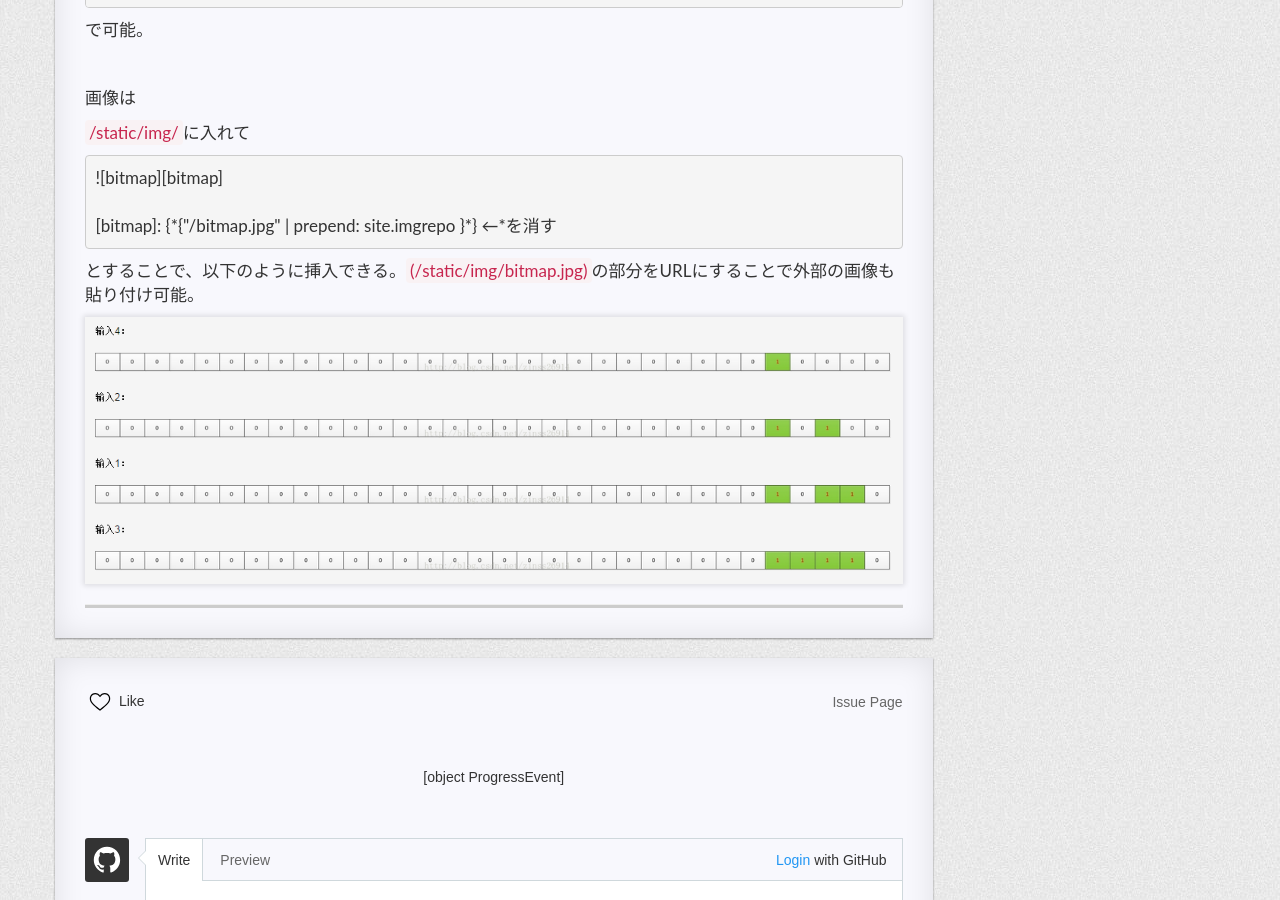
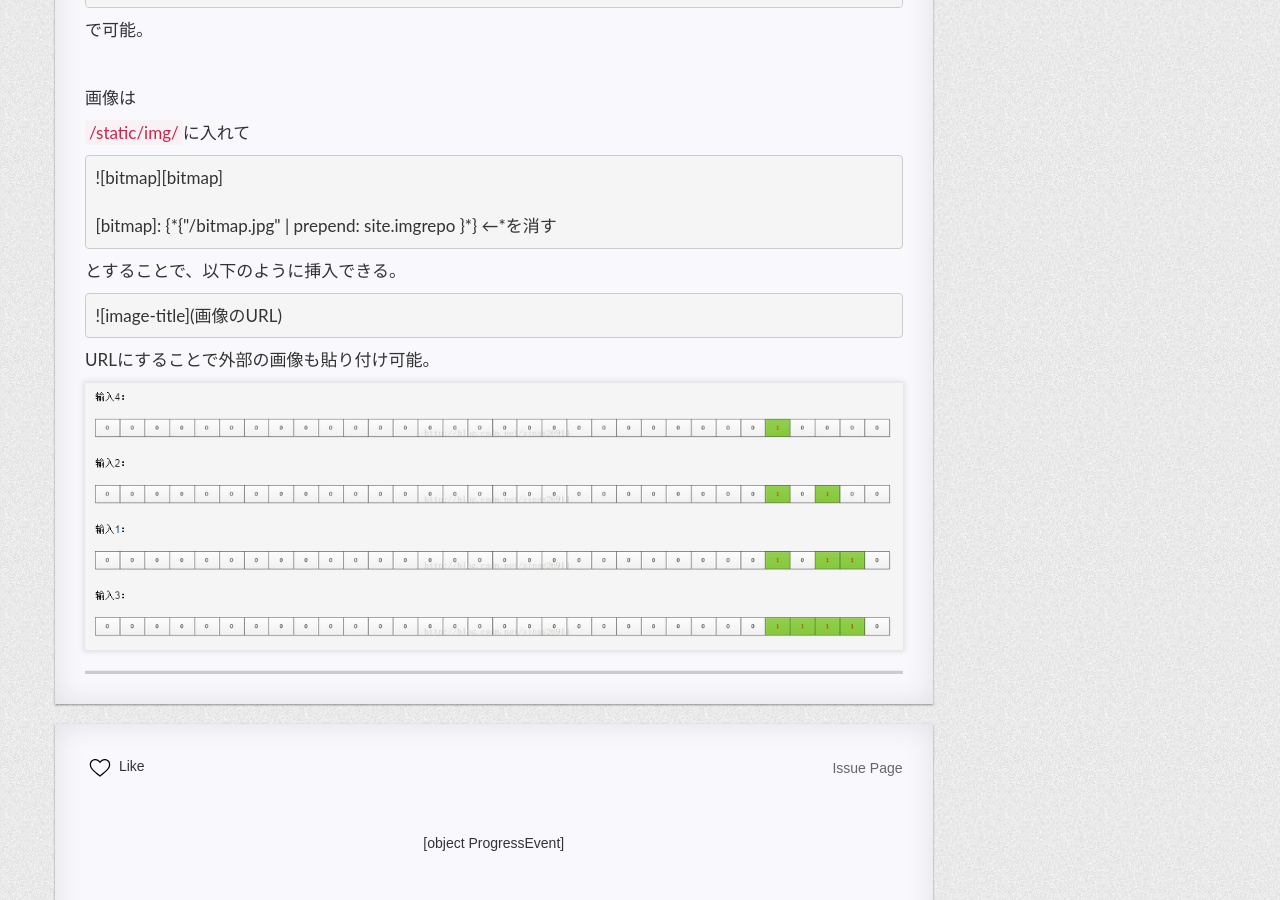
Before and after one commit to nononotyamm/TripleBrain, a Jekyll site: the page built from _posts/2021-1-28-about-posting.md, in a window 1280 px wide and 900 px high, scrolled down 2712 px. Built offline with Jekyll 4.4.1, drawn with Linux system fonts in a browser that asks for light colours; nearby versions of some CDN libraries; comment, search, counter and statistics services are not loaded; a style sheet for code colours, icons or effects is not loaded.

Commit message:
modify 2021-1-28-about-posting.md

````diff
--- a/_posts/2021-1-28-about-posting.md
+++ b/_posts/2021-1-28-about-posting.md
@@ -143,7 +143,13 @@ categories: markdown
 [bitmap]: {*{"/bitmap.jpg" | prepend: site.imgrepo }*} ←*を消す
 ```
 
-とすることで、以下のように挿入できる。```(/static/img/bitmap.jpg)```の部分をURLにすることで外部の画像も貼り付け可能。
+とすることで、以下のように挿入できる。
+
+```
+![image-title](画像のURL)
+```
+
+URLにすることで外部の画像も貼り付け可能。
 
 ![bitmap][bitmap]
 
````
